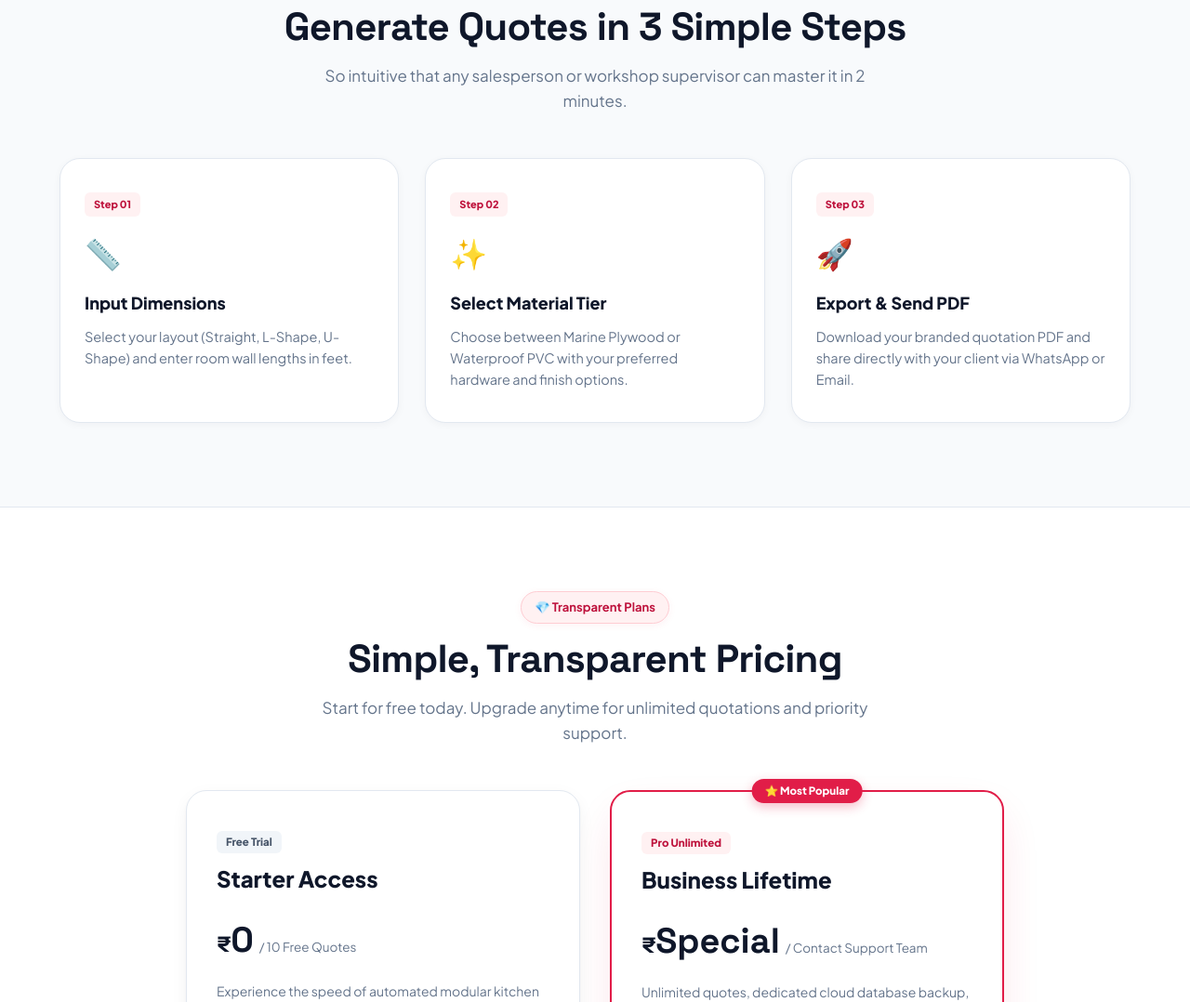
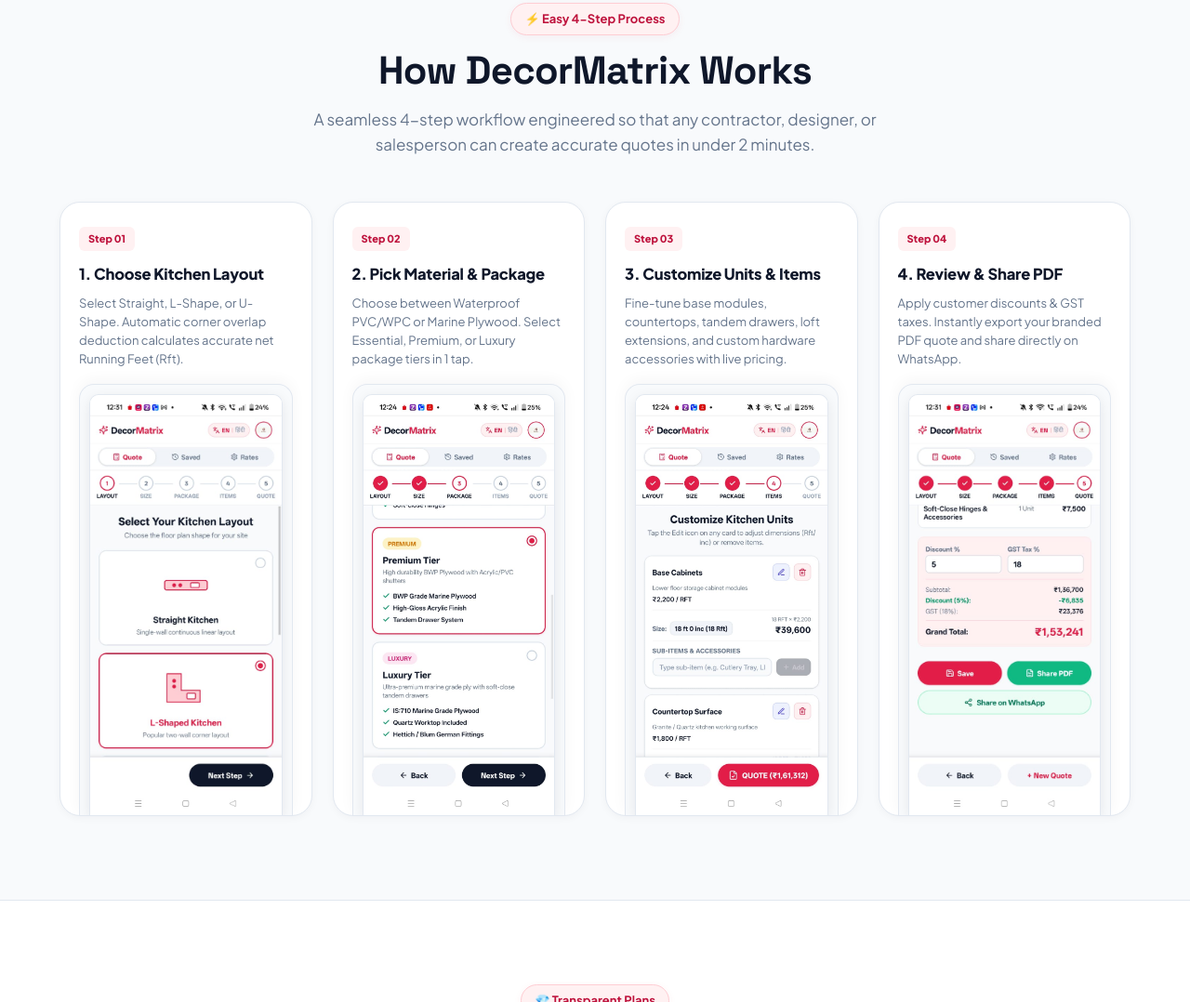
Before and after one commit to YASH2221/decormatrix-landing, a website built with Vite: page index.html in a window 1280 px wide. Shown: the part 4309-5387 px from the top of the page at 93% size. Built offline with nearby package versions, Linux system fonts and the light colour scheme.

Commit message:
feat: update How It Works section with real app screenshot workflow

```diff
--- a/index.html
+++ b/index.html
@@ -537,34 +537,64 @@
     </div>
   </section>
 
-  <!-- 7. How It Works (3 Simple Steps) -->
+  <!-- 7. How It Works (4 Simple Steps with Live Visuals) -->
   <section class="how-section" id="how-it-works">
     <div class="container">
       <div class="section-title-wrap text-center">
-        <h2 class="section-title">Generate Quotes in 3 Simple Steps</h2>
-        <p class="section-subtitle">So intuitive that any salesperson or workshop supervisor can master it in 2 minutes.</p>
+        <div class="badge-pill inline-pill">
+          <span>⚡ Easy 4-Step Process</span>
+        </div>
+        <h2 class="section-title">How DecorMatrix Works</h2>
+        <p class="section-subtitle">A seamless 4-step workflow engineered so that any contractor, designer, or salesperson can create accurate quotes in under 2 minutes.</p>
       </div>
 
-      <div class="steps-grid">
+      <div class="steps-grid steps-grid-4">
+        <!-- Step 1 -->
         <div class="step-card">
-          <div class="step-badge">Step 01</div>
-          <div class="step-icon">📏</div>
-          <h3>Input Dimensions</h3>
-          <p>Select your layout (Straight, L-Shape, U-Shape) and enter room wall lengths in feet.</p>
+          <div class="step-card-header">
+            <span class="step-badge">Step 01</span>
+            <h3>1. Choose Kitchen Layout</h3>
+            <p>Select Straight, L-Shape, or U-Shape. Automatic corner overlap deduction calculates accurate net Running Feet (Rft).</p>
+          </div>
+          <div class="step-mockup-frame">
+            <img src="/assets/step1_layout.jpg" alt="Step 1 - Select Kitchen Layout" class="step-screenshot-img" loading="lazy" />
+          </div>
         </div>
 
+        <!-- Step 2 -->
         <div class="step-card">
-          <div class="step-badge">Step 02</div>
-          <div class="step-icon">✨</div>
-          <h3>Select Material Tier</h3>
-          <p>Choose between Marine Plywood or Waterproof PVC with your preferred hardware and finish options.</p>
+          <div class="step-card-header">
+            <span class="step-badge">Step 02</span>
+            <h3>2. Pick Material & Package</h3>
+            <p>Choose between Waterproof PVC/WPC or Marine Plywood. Select Essential, Premium, or Luxury package tiers in 1 tap.</p>
+          </div>
+          <div class="step-mockup-frame">
+            <img src="/assets/step2_package.jpg" alt="Step 2 - Select Package Tier" class="step-screenshot-img" loading="lazy" />
+          </div>
         </div>
 
+        <!-- Step 3 -->
         <div class="step-card">
-          <div class="step-badge">Step 03</div>
-          <div class="step-icon">🚀</div>
-          <h3>Export & Send PDF</h3>
-          <p>Download your branded quotation PDF and share directly with your client via WhatsApp or Email.</p>
+          <div class="step-card-header">
+            <span class="step-badge">Step 03</span>
+            <h3>3. Customize Units & Items</h3>
+            <p>Fine-tune base modules, countertops, tandem drawers, loft extensions, and custom hardware accessories with live pricing.</p>
+          </div>
+          <div class="step-mockup-frame">
+            <img src="/assets/step3_customize.jpg" alt="Step 3 - Customize Kitchen Units" class="step-screenshot-img" loading="lazy" />
+          </div>
+        </div>
+
+        <!-- Step 4 -->
+        <div class="step-card">
+          <div class="step-card-header">
+            <span class="step-badge">Step 04</span>
+            <h3>4. Review & Share PDF</h3>
+            <p>Apply customer discounts & GST taxes. Instantly export your branded PDF quote and share directly on WhatsApp.</p>
+          </div>
+          <div class="step-mockup-frame">
+            <img src="/assets/step4_quote.jpg" alt="Step 4 - Review Quote & WhatsApp Share" class="step-screenshot-img" loading="lazy" />
+          </div>
         </div>
       </div>
     </div>
--- a/style.css
+++ b/style.css
@@ -1281,25 +1281,33 @@ a {
   border-bottom: 1px solid var(--border-color);
 }
 
-.steps-grid {
+.steps-grid-4 {
   display: grid;
-  grid-template-columns: repeat(3, 1fr);
-  gap: 28px;
+  grid-template-columns: repeat(4, 1fr);
+  gap: 22px;
 }
 
 .step-card {
   background: #ffffff;
   border: 1px solid var(--border-color);
   border-radius: var(--radius-lg);
-  padding: 34px 26px;
+  padding: 24px 20px 0;
   box-shadow: var(--shadow-sm);
+  display: flex;
+  flex-direction: column;
+  overflow: hidden;
   position: relative;
-  transition: all 0.3s;
+  transition: transform 0.3s ease, box-shadow 0.3s ease, border-color 0.3s ease;
 }
 
 .step-card:hover {
-  transform: translateY(-4px);
-  box-shadow: var(--shadow-md);
+  transform: translateY(-6px);
+  border-color: #cbd5e1;
+  box-shadow: var(--shadow-lg);
+}
+
+.step-card-header {
+  margin-bottom: 16px;
 }
 
 .step-badge {
@@ -1310,25 +1318,48 @@ a {
   display: inline-block;
   padding: 4px 10px;
   border-radius: 6px;
-  margin-bottom: 14px;
-}
-
-.step-icon {
-  font-size: 32px;
-  margin-bottom: 14px;
+  margin-bottom: 12px;
 }
 
 .step-card h3 {
-  font-size: 18px;
+  font-size: 16.5px;
   font-weight: 800;
   color: var(--text-title);
-  margin-bottom: 10px;
+  margin-bottom: 8px;
+  letter-spacing: -0.2px;
 }
 
 .step-card p {
-  font-size: 14.5px;
+  font-size: 13px;
   color: var(--text-muted);
-  line-height: 1.6;
+  line-height: 1.55;
+}
+
+.step-mockup-frame {
+  margin-top: auto;
+  background: #f8fafc;
+  border-top: 1px solid var(--border-color);
+  border-left: 1px solid var(--border-color);
+  border-right: 1px solid var(--border-color);
+  border-radius: 16px 16px 0 0;
+  overflow: hidden;
+  padding: 10px 10px 0;
+  box-shadow: 0 -4px 16px rgba(15, 23, 42, 0.04);
+}
+
+.step-screenshot-img {
+  width: 100%;
+  height: auto;
+  display: block;
+  border-radius: 10px 10px 0 0;
+  border: 1px solid var(--border-color);
+  border-bottom: none;
+  box-shadow: 0 4px 14px rgba(15, 23, 42, 0.08);
+  transition: transform 0.3s ease;
+}
+
+.step-card:hover .step-screenshot-img {
+  transform: scale(1.02);
 }
 
 /* ==========================================================================
@@ -1979,8 +2010,10 @@ a {
   .comparison-grid, .demo-grid {
     grid-template-columns: 1fr;
   }
-  .steps-grid {
-    grid-template-columns: 1fr;
+  .steps-grid,
+  .steps-grid-4 {
+    grid-template-columns: repeat(2, 1fr);
+    gap: 20px;
   }
   .pricing-grid {
     grid-template-columns: 1fr;
@@ -2175,6 +2208,7 @@ a {
   .comparison-grid,
   .features-grid,
   .steps-grid,
+  .steps-grid-4,
   .pricing-grid {
     grid-template-columns: 1fr;
     gap: 16px;
```
Also changed, not shown: assets/step1_layout.jpg (added), assets/step2_package.jpg (added), assets/step3_customize.jpg (added), assets/step4_quote.jpg (added).
